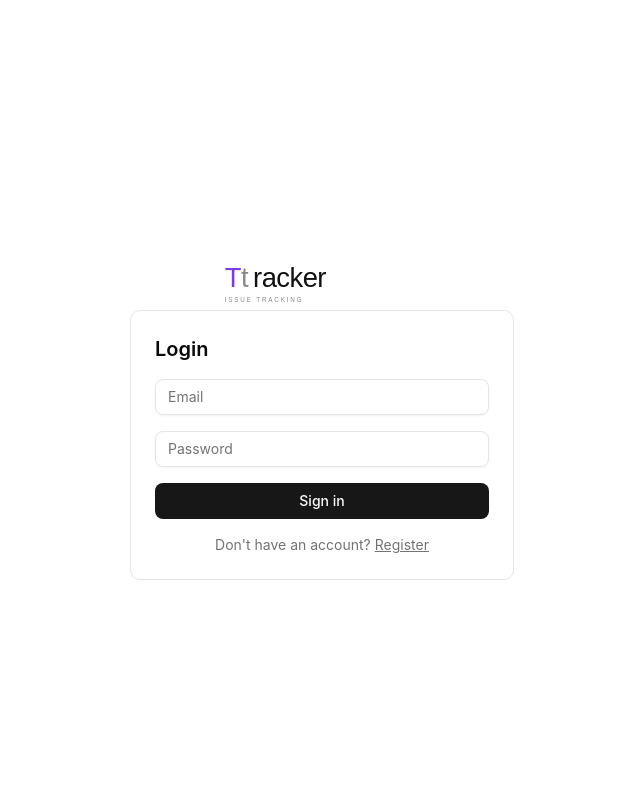
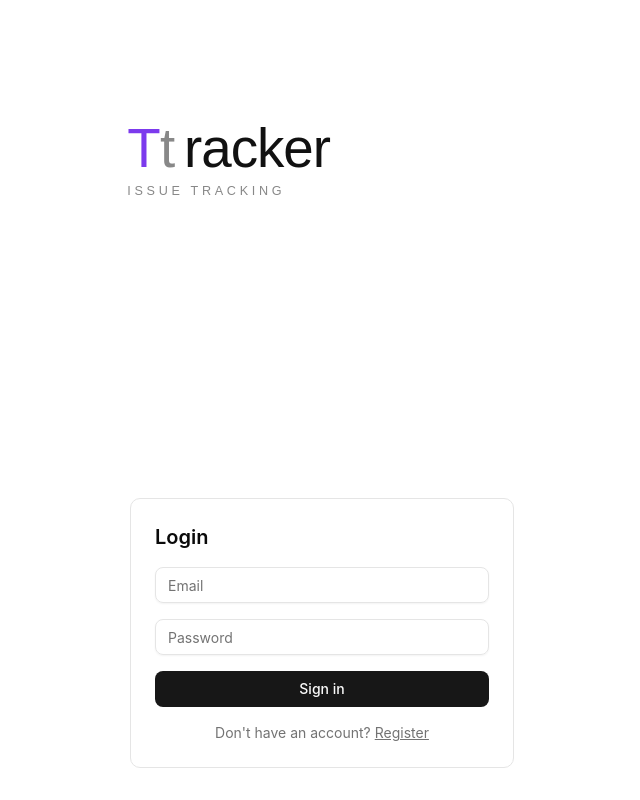
Before and after one commit to nandaniluitel/ttrackerui, a React (Vite) app: page /login in a window 1280 px wide. Shown: the whole page, without its empty margins (318-958 px from the left). Built offline with nearby package versions, Linux system fonts and the light colour scheme.

Commit message:
logo fix

```diff
--- a/src/pages/LoginPage.tsx
+++ b/src/pages/LoginPage.tsx
@@ -94,7 +94,12 @@ export default function LoginPage() {
 
   return (
     <div className="min-h-screen flex flex-col items-center justify-center p-8">
-      <svg width="200" viewBox="0 0 380 170" xmlns="http://www.w3.org/2000/svg">
+      <svg
+        className="mb-auto"
+        width="400"
+        viewBox="0 0 380 170"
+        xmlns="http://www.w3.org/2000/svg"
+      >
         <style>{`
           .logo-dim { font-family: Arial, sans-serif; font-weight: 500; font-size: 52px; fill: #888; letter-spacing: -1px; }
           .logo-highlight { font-family: Arial, sans-serif; font-weight: 500; font-size: 52px; fill: #7c3aed; letter-spacing: -1px; }
```
